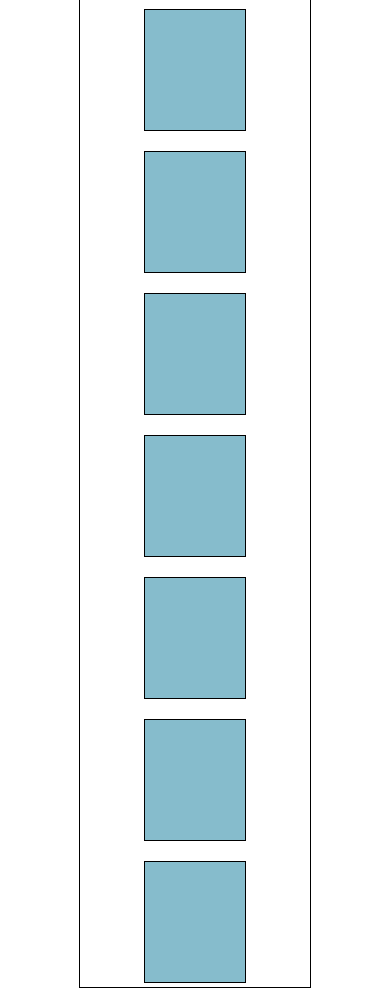
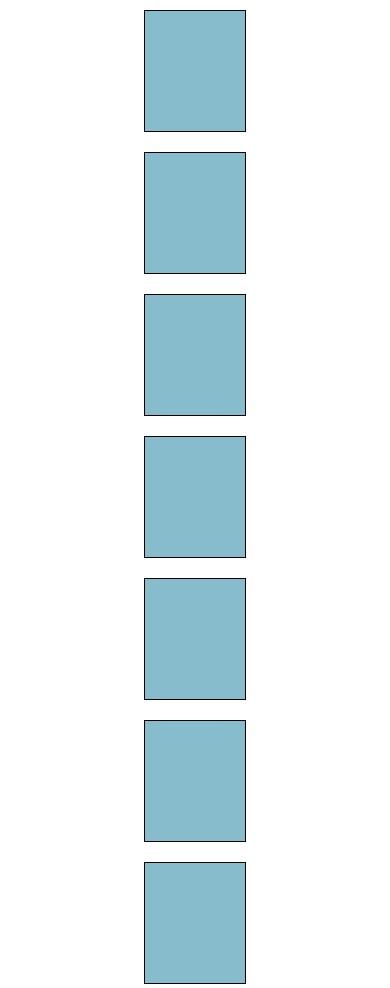
Before and after one commit to simorgh77/responsive_box, a plain HTML site: page index.html in a window 390 px wide. Shown: the top 988 px of the page. Drawn offline with Linux system fonts and the light colour scheme.

Commit message:
design mobile layout

```diff
--- a/style.css
+++ b/style.css
@@ -9,9 +9,6 @@ body,html{
     align-items: center;
 
 }
-
-
-
 .main{
 width: 500px;
 height: 300px;
@@ -27,22 +24,20 @@ border: 1px solid black;
     margin: 10px;
     border: 1px solid black;
 }
-
-
 @media screen and (max-width:490px){
 .main{
-width: 230px;
-height: 1130px;
+width: 50%;
+height: 100%;
 display: flex;
 justify-content: center;
-border: 1px solid black;
-    }
+border: none;
+}
     .main div{
+        margin-top: -50px;
         width: 100px;
         height: 120px;
         background-color: rgb(134, 188, 204);
         margin: 10px;
         border: 1px solid black;
     }
-
 }
```
